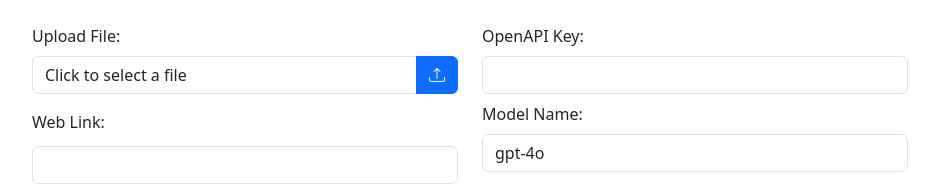
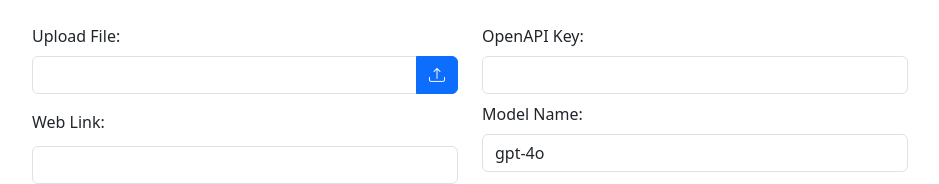
Before and after one commit to shoomkloom/Starkey-frontend, an Angular app: page / in a window 1280 px wide. Shown: the top 184 px of the page, without its empty margins (170-1109 px from the left). Built offline with nearby package versions, Linux system fonts and the light colour scheme.

Commit message:
Minor changes to file upload UI

```diff
--- a/src/app/components/upload-panel/upload-panel.component.html
+++ b/src/app/components/upload-panel/upload-panel.component.html
@@ -1,8 +1,9 @@
 <div class="mb-3">
   <label class="form-label">Upload File:</label>
   <div class="input-group">
-    <div class="form-control clickable" (click)="fileInput.click()">
-      {{ selectedFileName || 'Click to select a file' }}
+    <div class="form-control clickable"
+      (click)="fileInput.click()">
+      {{ selectedFileName  }}
     </div>
     <button class="btn btn-primary" type="button" (click)="fileInput.click()">
       <i class="bi bi-upload"></i>
--- a/src/app/components/upload-panel/upload-panel.component.ts
+++ b/src/app/components/upload-panel/upload-panel.component.ts
@@ -28,6 +28,7 @@ export class UploadPanelComponent {
       this.http.post('http://localhost:3000/api/upload', formData).subscribe({
         next: response => {
           console.log('Upload successful', response)
+          this.selectedFileName = '';
           alert('File uploaded successfully!');
         },
         error: error => {
```
